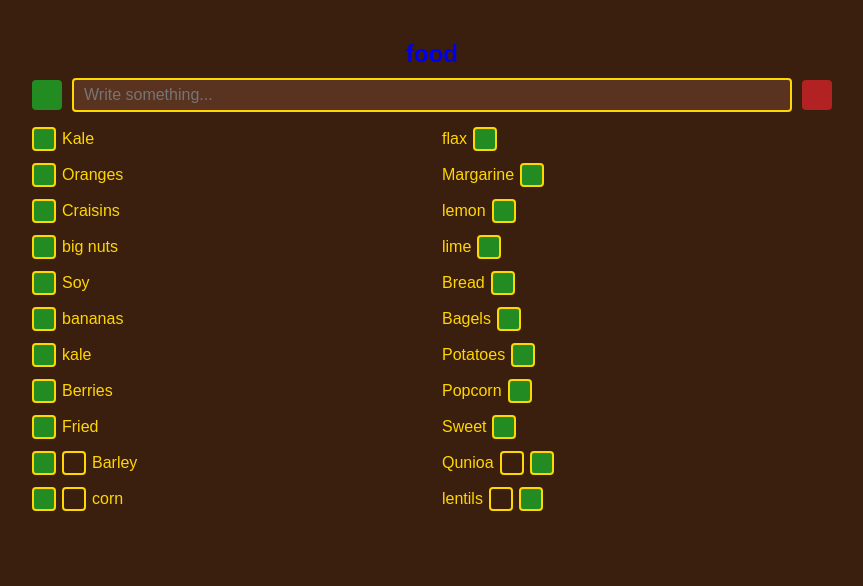
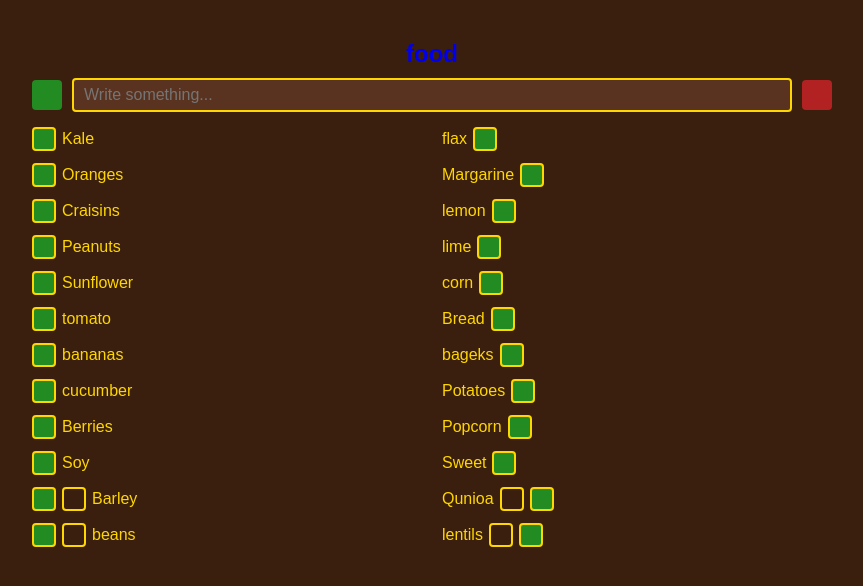
Before and after one commit to ryanmgreen96/yogahtml, a plain HTML site: page food.html in a window 1280 px wide. Shown: the whole page, without its empty margins (208-1071 px from the left). Drawn offline with Linux system fonts and the light colour scheme; no server answers.

Commit message:
Update food.html

```diff
--- a/food.html
+++ b/food.html
@@ -152,16 +152,17 @@
       ["Kale", "flax"],
       ["Oranges", "Margarine"],
       ["Craisins", "lemon"],
-      ["big nuts", "lime"],
-      ["Soy", "Bread"],
-      ["bananas", "Bagels"],
-      ["kale", "Potatoes"],
+      ["Peanuts ", "lime"],
+      ["Sunflower ", "corn"],
+      ["tomato", "Bread"],
+      ["bananas", "bageks"],
+      [ "cucumber","Potatoes"],
       ["Berries", "Popcorn"],
-      ["Fried", "Sweet"],
+      ["Soy", "Sweet"],
 
       // $ items at the bottom
       ["Barley$", "Qunioa$"],
-      ["corn$", "lentils$"]
+      ["beans$", "lentils$"]
     ];
 
     const STATES = ["green", "red"];
```
